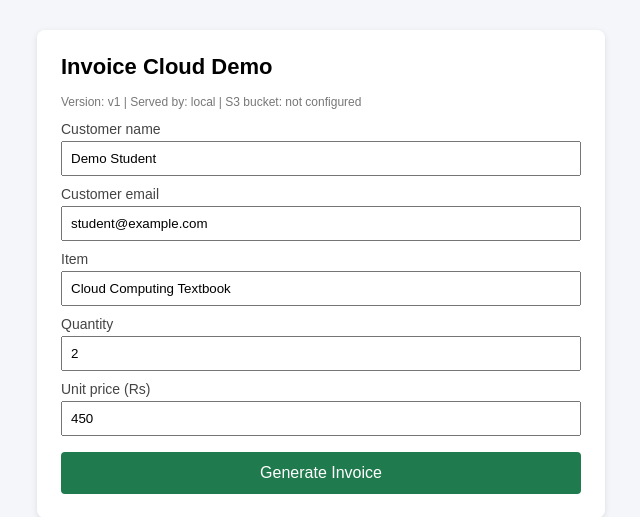
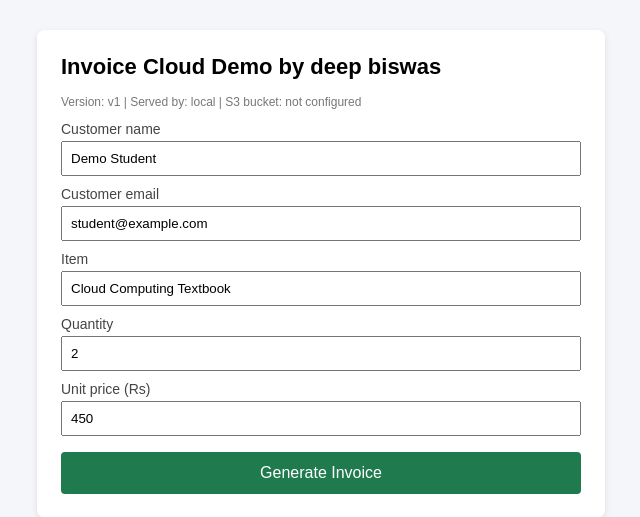
Before and after one commit to DeepB45516/invoice_cloud_demo, a Flask app: page / in a window 1280 px wide. Shown: the top 517 px of the page, without its empty margins (319-959 px from the left). Run offline with Flask 3, Linux system fonts and the light colour scheme.

Commit message:
Show my name on the page

```diff
--- a/templates/index.html
+++ b/templates/index.html
@@ -3,7 +3,7 @@
 <head>
   <meta charset="UTF-8">
   <meta name="viewport" content="width=device-width, initial-scale=1">
-  <title>Invoice Cloud Demo</title>
+  <title>Invoice Cloud Demo by deep biswas</title>
   <style>
     body { font-family: Arial, sans-serif; background: #f4f6f9; margin: 0; padding: 30px 16px; }
     .card { background: #fff; max-width: 520px; margin: 0 auto 20px; padding: 24px;
@@ -20,7 +20,7 @@
 </head>
 <body>
   <div class="card">
-    <h1>Invoice Cloud Demo</h1>
+    <h1>Invoice Cloud Demo by deep biswas</h1>
     <p class="meta">Version: {{ version }} | Served by: {{ host }} | S3 bucket: {{ bucket }}</p>
     {% if message %}<p class="msg">{{ message }}</p>{% endif %}
     <form method="post" action="/invoice">
```
